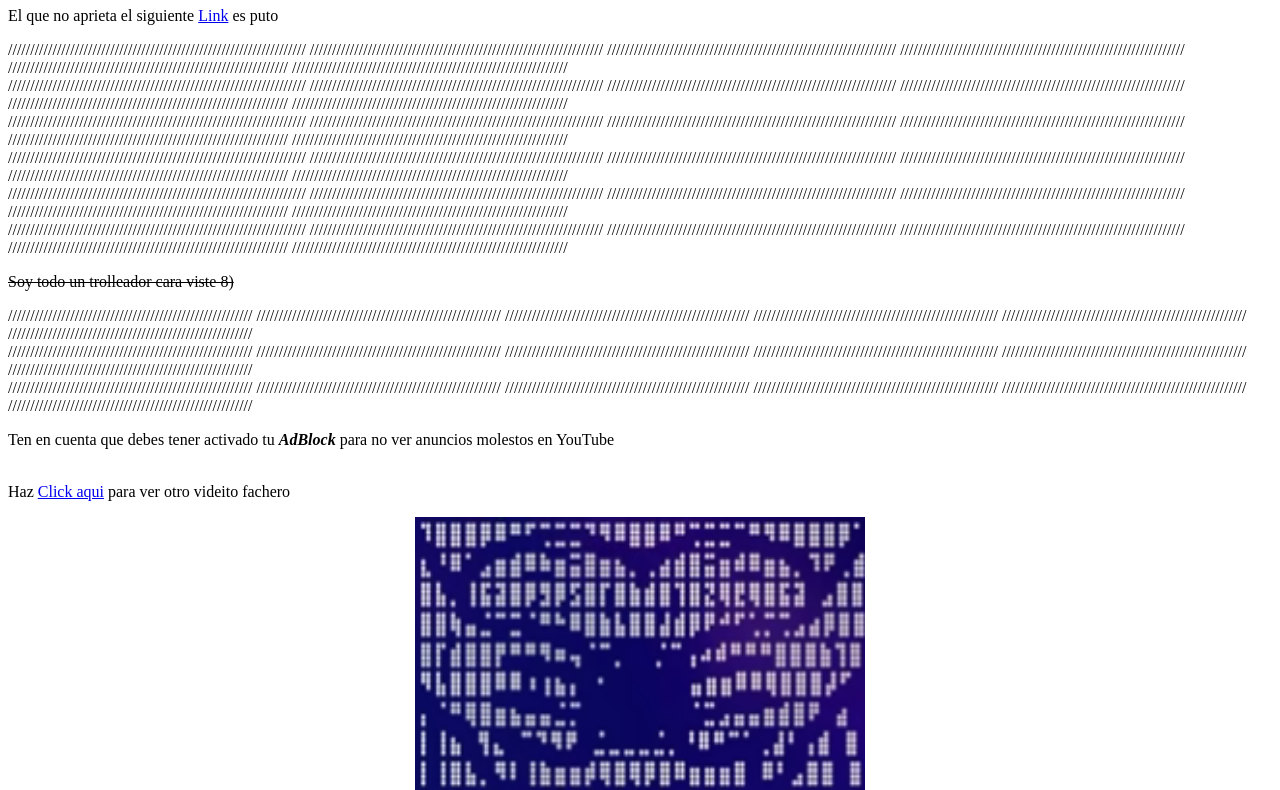
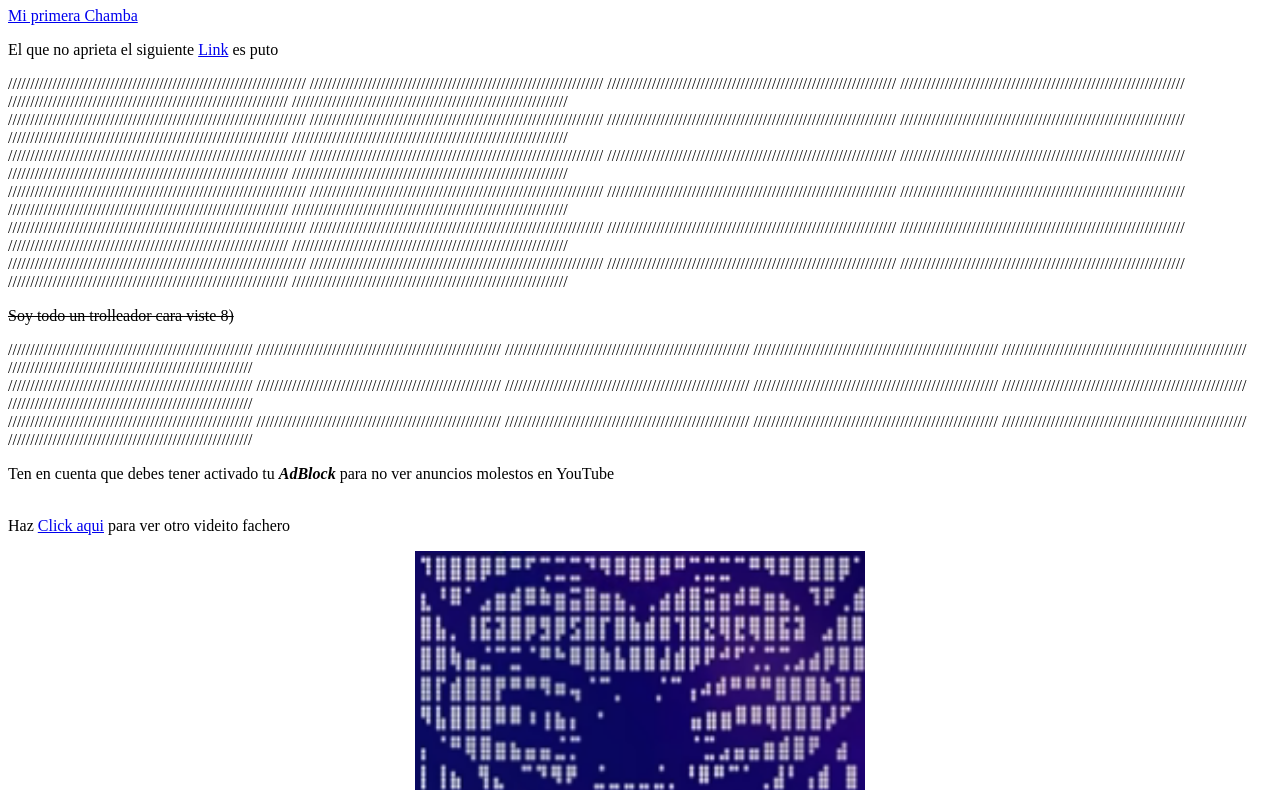
Before and after one commit to Altamirano01/MyFirstPage.github.io, a plain HTML site: page index.html in a window 1280 px wide. Shown: the part 73-863 px from the top of the page. Drawn offline with Linux system fonts and the light colour scheme.

Commit message:
Update index.html (Link Mi primera chamba)

```diff
--- a/index.html
+++ b/index.html
@@ -5,6 +5,7 @@
 </head>
 <body>
   <h1>Bienvenido a mi primer pagina web, bueno la segunda.</h1>
+  <a href="https://www.youtube.com/watch?v=e9t61Swzyfo">Mi primera Chamba</a>
   <p>El que no aprieta el siguiente <a href="https://www.youtube.com/watch?v=cZy9f2OuKMc" target="_blank">Link</a> es puto</p>
   ///////////////////////////////////////////////////////////////////
     //////////////////////////////////////////////////////////////////
```
